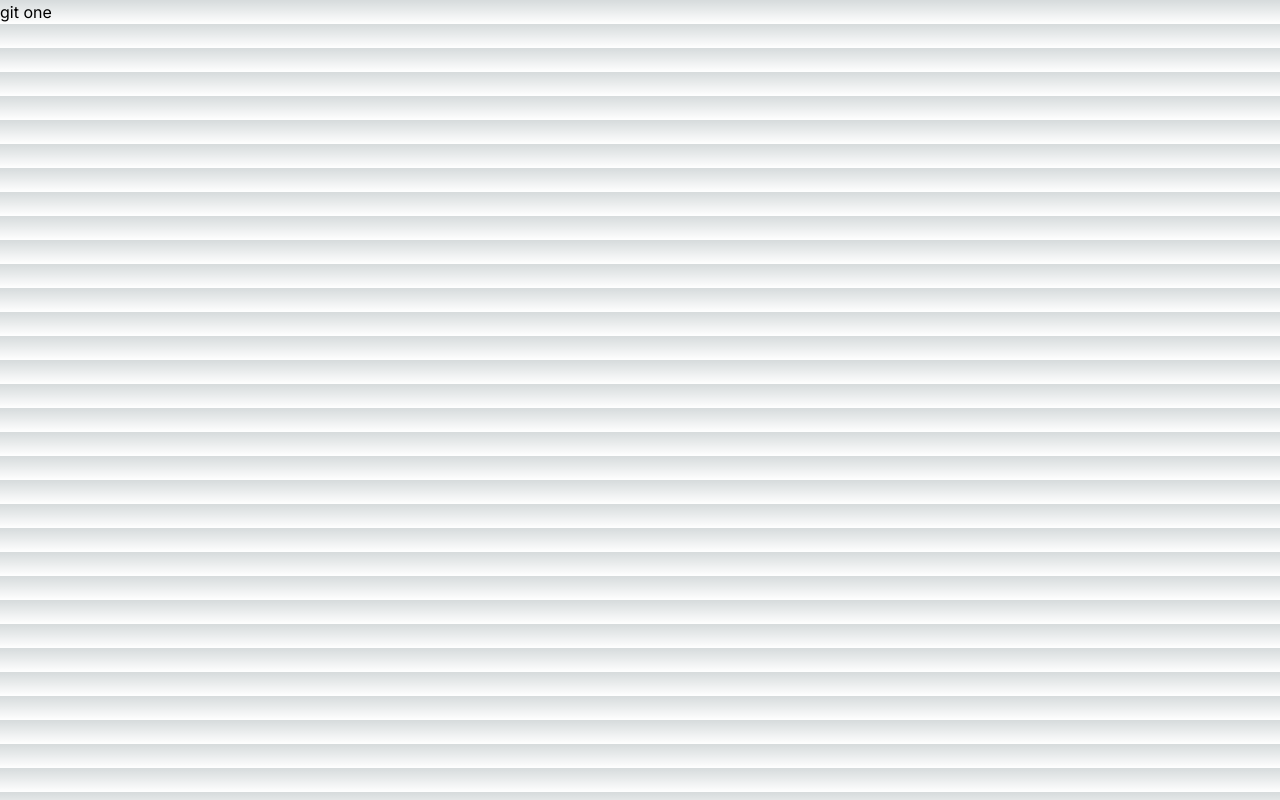
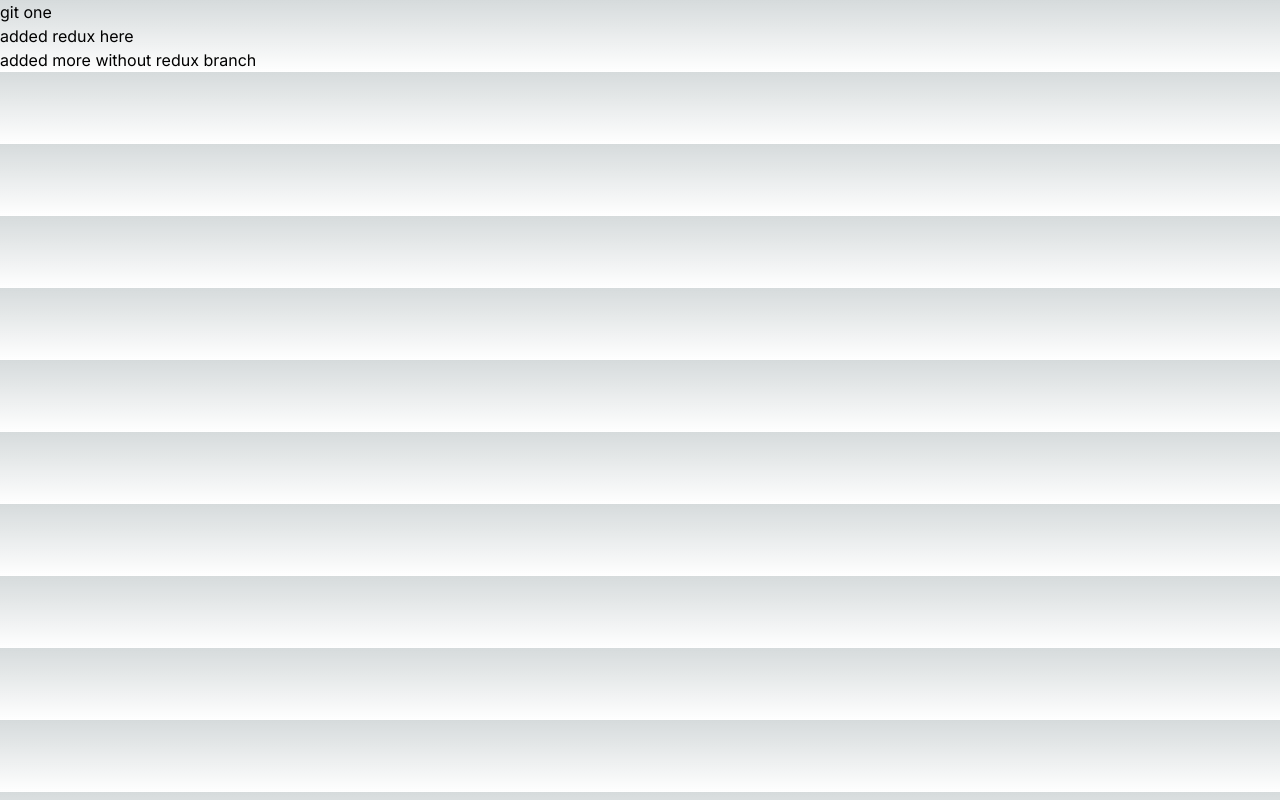
Before and after one commit to austinedavid/gittest, a Next.js app: page / in a window 1280 px wide. Built offline with nearby package versions, Linux system fonts and the light colour scheme.

Commit message:
checking for commit

```diff
--- a/src/app/page.tsx
+++ b/src/app/page.tsx
@@ -4,6 +4,8 @@ const Home = () => {
   return (
     <div>
       <p>git one</p>
+      <p>added redux here</p>
+      <p>added more without redux branch</p>
     </div>
   )
 }
--- /dev/null
+++ b/src/components/Hello.tsx
@@ -0,0 +1,9 @@
+import React from 'react'
+
+const Hello = () => {
+  return (
+    <div>Hello</div>
+  )
+}
+
+export default Hello
```
